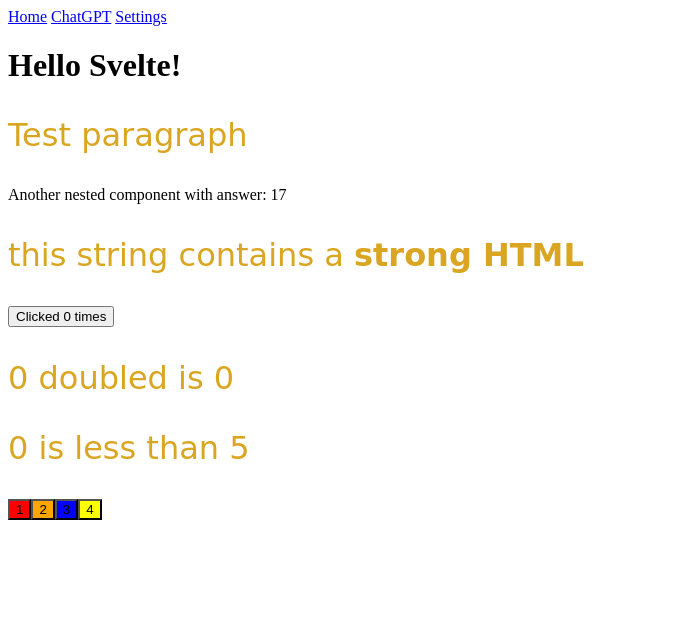
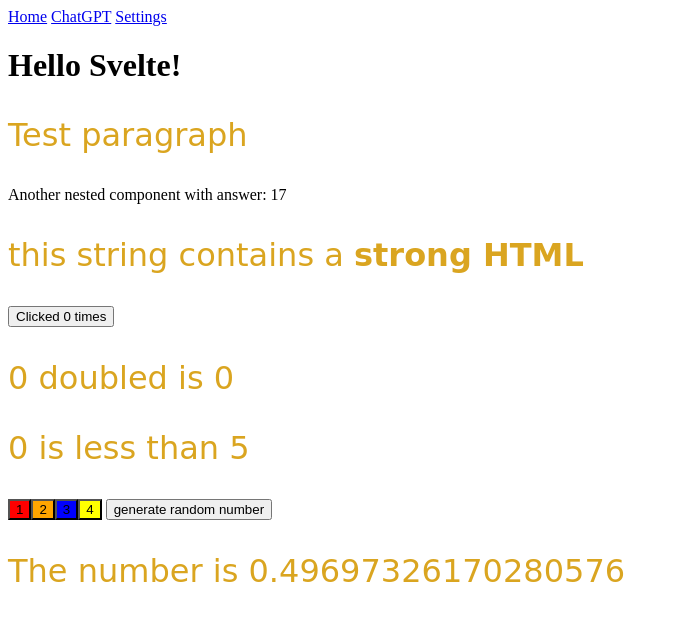
Before and after one commit to alfredlucero/frontendchatgptexamples, a SvelteKit app in the folder sveltegpt/: page /tutorial1 in a window 1280 px wide. Shown: the top 620 px of the page, without its empty margins (0-680 px from the left). Built offline with nearby package versions, Linux system fonts and the light colour scheme.

Commit message:
Added promise example

```diff
--- a/sveltegpt/src/routes/tutorial1/+page.svelte
+++ b/sveltegpt/src/routes/tutorial1/+page.svelte
@@ -8,6 +8,15 @@
 
   function increment() {
     count += 1;
+  }
+
+  async function getRandomNumber() {
+    return await Math.random();
+  }
+
+  let promise = getRandomNumber();
+  function handleClickRandomNumber() {
+    promise = getRandomNumber();
   }
 
   const colors = ['red', 'orange', 'blue', 'yellow'];
@@ -49,3 +58,15 @@
     {i+1}
   </button>
 {/each}
+
+<button on:click={handleClickRandomNumber}>
+  generate random number
+</button>
+
+{#await promise}
+  <p>Waiting...</p>
+{:then number}
+  <p>The number is {number}</p>
+{:catch error}
+  <p>{error.message}</p>
+{/await}
```
